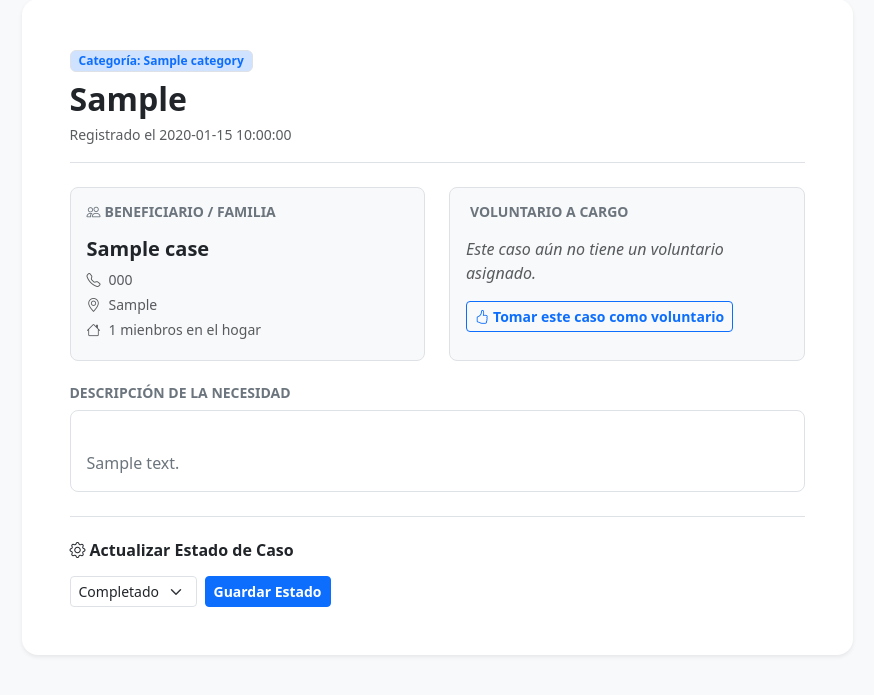
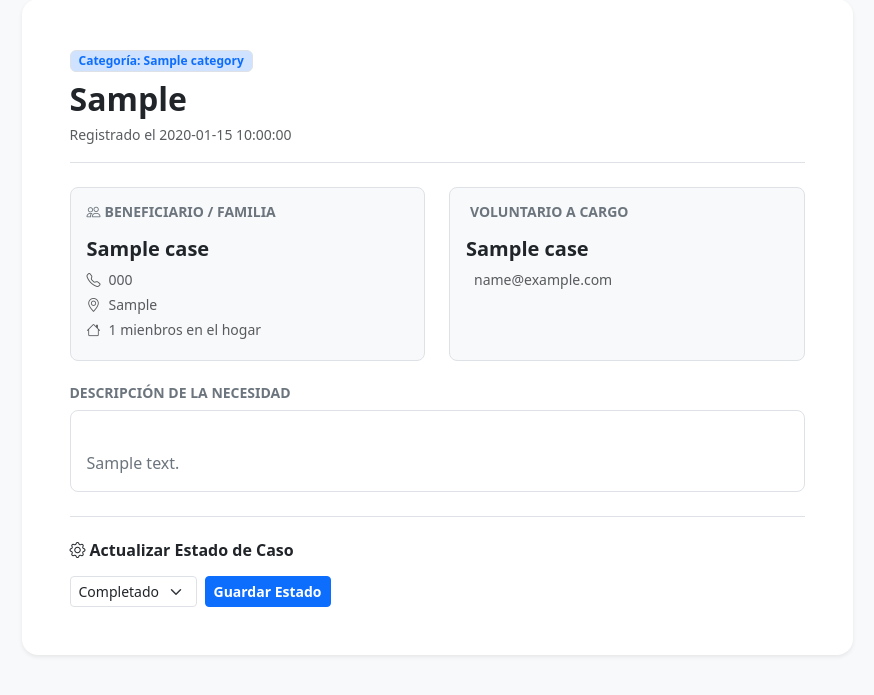
Before and after one commit to AmbrocioJRDeLaCruz/samaritan-app, a Flask app: template templates/case_detail.html in a window 1280 px wide. Shown: the part 145-840 px from the top of the page, without its empty margins (203-1077 px from the left). Run offline with Flask 3, Linux system fonts and the light colour scheme; the template is opened without the code that fills it: most values are stand-ins (such as "Sample title", 1, 10 or a date in 2020); some libraries are stand-ins or nearby versions.

Commit message:
Add functionality for volunteers to claim cases and display information about the assigned volunteer in the case details

```diff
--- a/app.py
+++ b/app.py
@@ -38,10 +38,13 @@ def index():
     search_query = request.args.get("q")
 
     base_query ="""
-      SELECT c.id, c.case_type, c.category, c.description, c.status, c.created_at,
-      b.name AS beneficiary_name
+      SELECT
+        c.id, c.case_type, c.category, c.description, c.status, c.created_at,
+        b.name AS beneficiary_name,
+        u.name AS volunteer_name
       FROM cases c
       JOIN beneficiaries b ON c.beneficiary_id = b.id
+      LEFT JOIN users u ON c.volunteer_id = u.id
     """
 
     where_clauses = []
@@ -105,12 +108,12 @@ def register():
         return redirect("/register")
 
       conn.execute(
-        "INSERT INTO users (name, email, hash) VALUES (?, ?, ?)",
+        "INSERT INTO users (name, email, hash, role) VALUES (?, ?, ?, 'volunteer')",
         (name, email, hashed_password)
       )
       conn.commit()
 
-      return redirect("/login.html")
+      return redirect("/login")
 
   return render_template("register.html")
 
@@ -215,9 +218,12 @@ def case_detail(case_id):
       SELECT
         c.id, c.case_type, c.category, c.status, c.description, c.created_at ,
         b.id AS beneficiary_id, b.name AS beneficiary_name, b.phone AS beneficiary_phone,
-        b.location AS beneficiary_location, b.household_size
+        b.location AS beneficiary_location, b.household_size,
+        u.id AS volunteer_id, u.name As volunteer_name, u.email AS volunteer_email
       FROM cases c
-      JOIN beneficiaries b ON c.beneficiary_id = b.id WHERE c.id = ?;
+      JOIN beneficiaries b ON c.beneficiary_id = b.id
+      LEFT JOIN users u ON c.volunteer_id = u.id
+      WHERE c.id = ?;
       """,(case_id,)).fetchone()
 
     if case is None:
@@ -226,6 +232,18 @@ def case_detail(case_id):
 
   return render_template("case_detail.html", case=case)
 
+@app.route("/cases/<int:case_id>/claim", methods=["POST"])
+def claim_case(case_id):
+  """
+  Permite a un voluntario reclamar un caso para su atención.
+  """
+  user_id = session.get("user_id")
+  with get_db() as conn:
+    conn.execute("UPDATE cases SET volunteer_id = ?, status = 'in_progress' WHERE id = ?;", (user_id, case_id,))
+    conn.commit()
+    flash("Has reclamado el caso exitosamente.", "success")
+
+  return redirect(f"/cases/{case_id}")
 
 @app.route("/cases/<int:case_id>/status", methods=["POST"])
 @login_required
--- a/db.py
+++ b/db.py
@@ -2,7 +2,6 @@ import sqlite3
 from datetime import datetime
 from functools import wraps
 
-import click
 from flask import current_app, g, session, redirect
 
 def get_db():
--- a/templates/case_detail.html
+++ b/templates/case_detail.html
@@ -52,18 +52,25 @@
 
               </div>
             </div>
+            <!-- Voluntario Asignado -->
             <div class="col-12 col-md-6">
               <div class="p-3 bg-light rounded-3 h-100 border">
                 <h6 class="fw-bold text-secondary text-uppercase small mb-3">
                   <i class="bi bi-people-check me-1"></i>Voluntario a Cargo
                 </h6>
-
+                  {% if case.volunteer_name %}
+                    <h5 class="fw-bold text-dark mb-2">{{ case.volunteer_name }}</h5>
+                    <p class="mb-1 text-muted small">
+                      <i class="bi bi-email me-2"></i>{{ case.volunteer_email}}
+                    </p>
+                  {% else %}
                     <p class="text-muted fst-italic mb-3">Este caso aún no tiene un voluntario asignado.</p>
                     <form action="/cases/{{ case['id'] }}/claim" method="post">
                         <button type="submit" class="btn btn-outline-primary btn-sm fw-semibold">
                             <i class="bi bi-hand-thumbs-up me-1"></i>Tomar este caso como voluntario
                         </button>
                     </form>
+                  {% endif %}
               </div>
             </div>
           </div>
```
Also changed, not shown: samaritan.db. Lines whose indentation alone changed are shown as unchanged.
